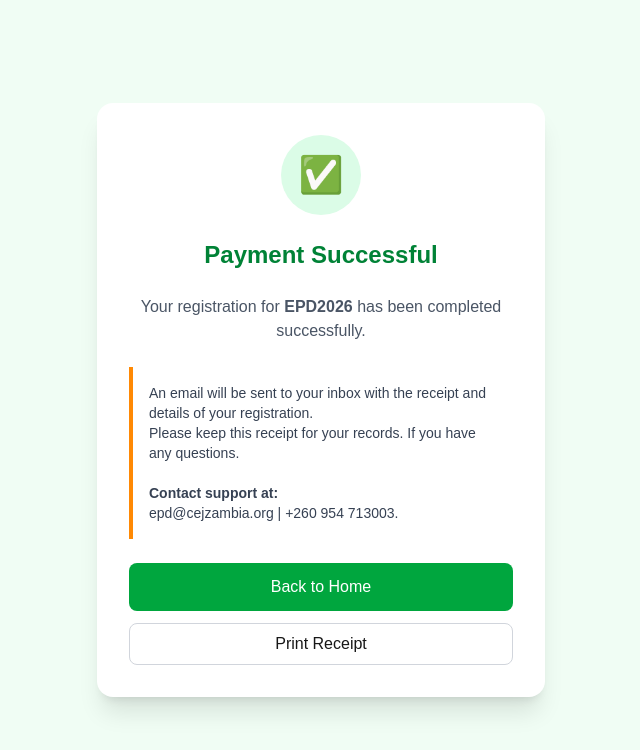
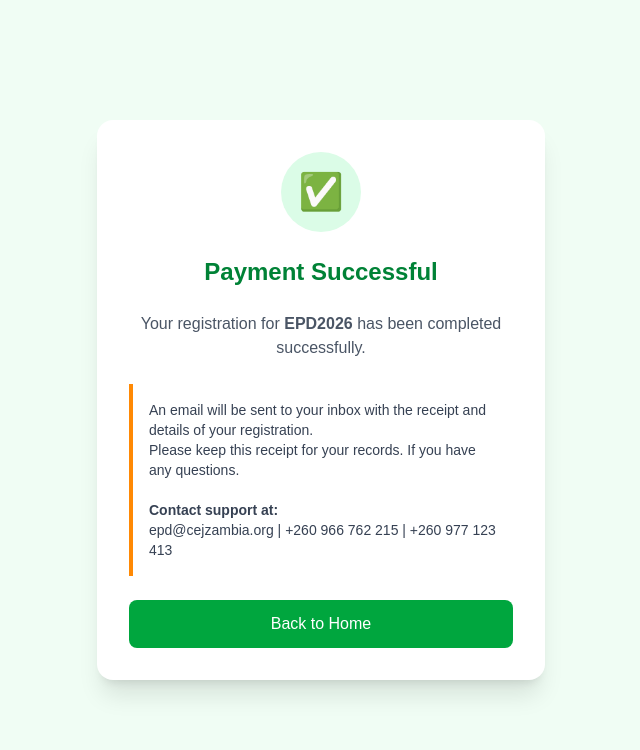
Before and after one commit to Piko-Technology-Services/cej-payments, a Next.js app: page /success in a window 1280 px wide. Shown: the top 750 px of the page, without its empty margins (319-959 px from the left). Built offline with nearby package versions, Linux system fonts and the light colour scheme.

Commit message:
Task: Ammendents

```diff
--- a/app/success/SuccessContent.tsx
+++ b/app/success/SuccessContent.tsx
@@ -133,7 +133,7 @@ export default function SuccessContent() {
             <b>Contact support at:</b>
 
             <br />
-            epd@cejzambia.org | +260 954 713003.
+            epd@cejzambia.org | +260 966 762 215 | +260 977 123 413
           </p>
         </div>
 
@@ -145,12 +145,18 @@ export default function SuccessContent() {
             Back to Home
           </button>
 
-          <button
+          {companyRef && transID && approval && token && (
+
+             <button
             onClick={() => window.print()}
             className="w-full border border-gray-300 rounded-lg py-2 hover:bg-gray-100"
           >
             Print Receipt
           </button>
+
+          )}
+
+
         </div>
       </div>
     </div>
```
